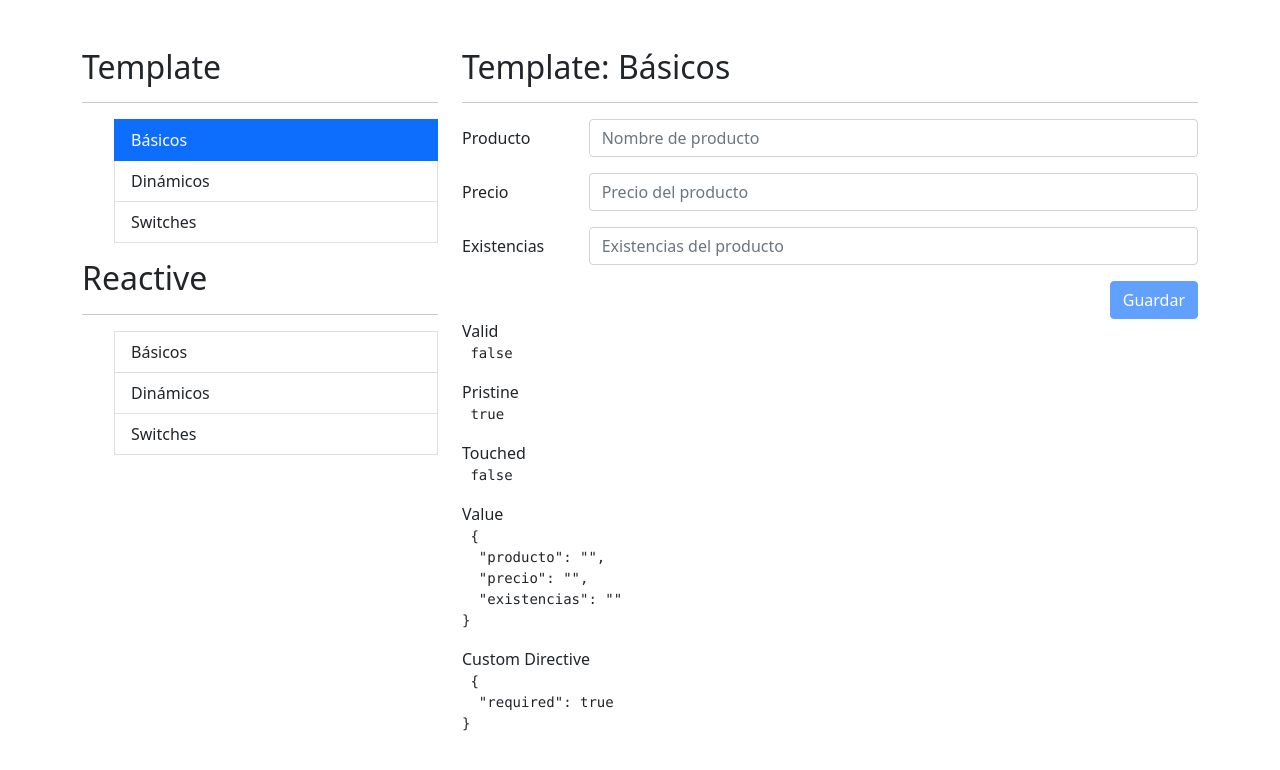
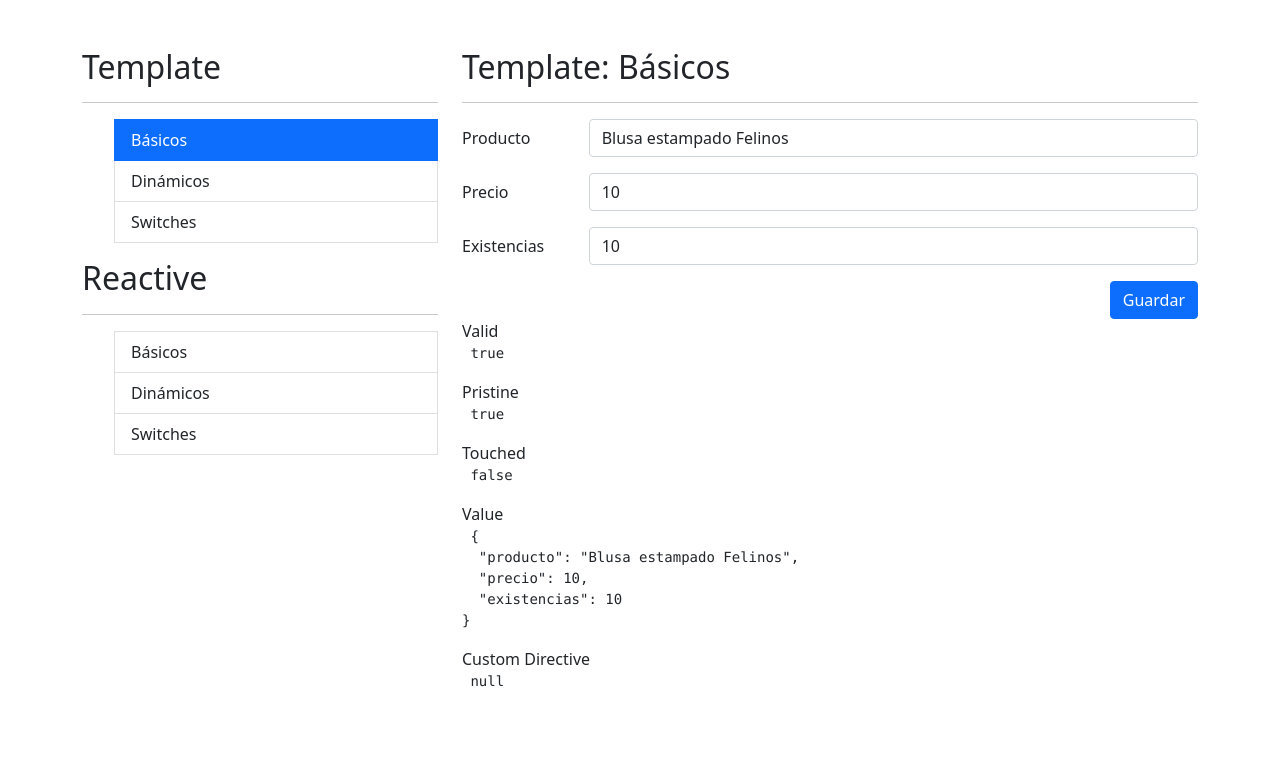
Before and after one commit to minetaky/Angular-06-FormulariosApp, an Angular app: page /template/basicos in a window 1280 px wide. Shown: the top 770 px of the page. Built offline with nearby package versions, Linux system fonts and the light colour scheme.

Commit message:
240. Limpiar formularios e inicializarlos

```diff
--- a/src/app/template/basicos/basicos.component.html
+++ b/src/app/template/basicos/basicos.component.html
@@ -13,7 +13,7 @@
                 <div class="col-sm-10">
                   <input type="text"
                          class="form-control"
-                         ngModel
+                         [ngModel]="initForm.producto"
                          name="producto"
                          placeholder="Nombre de producto"
                          id="inputPassword"
@@ -34,7 +34,7 @@
                 <div class="col-sm-10">
                     <input type="number"
                         class="form-control"
-                        ngModel
+                        [ngModel]="initForm.precio"
                         name="precio"
                         placeholder="Precio del producto"
                         required>
@@ -52,7 +52,7 @@
                 <div class="col-sm-10">
                     <input type="number"
                          class="form-control"
-                         ngModel
+                         [ngModel]="initForm.existencias"
                          name="existencias"
                          customMin
                          [minimo]="0"
--- a/src/app/template/basicos/basicos.component.ts
+++ b/src/app/template/basicos/basicos.component.ts
@@ -10,6 +10,12 @@ import { NgForm } from '@angular/forms';
 export class BasicosComponent implements OnInit {
 
   @ViewChild('miFormulario') miFormulario!: NgForm;
+
+  initForm = {
+    producto: 'Blusa estampado Felinos',
+    precio: 10,
+    existencias: 10
+  }
 
   constructor() { }
 
@@ -34,6 +40,13 @@ export class BasicosComponent implements OnInit {
 
   guardar(  ){
     console.log( this.miFormulario );
+
+    this.miFormulario.resetForm({
+      producto: 'Blusa',
+      precio: 0,
+      existencias: 0
+    });
+
   }
 
 }
```
